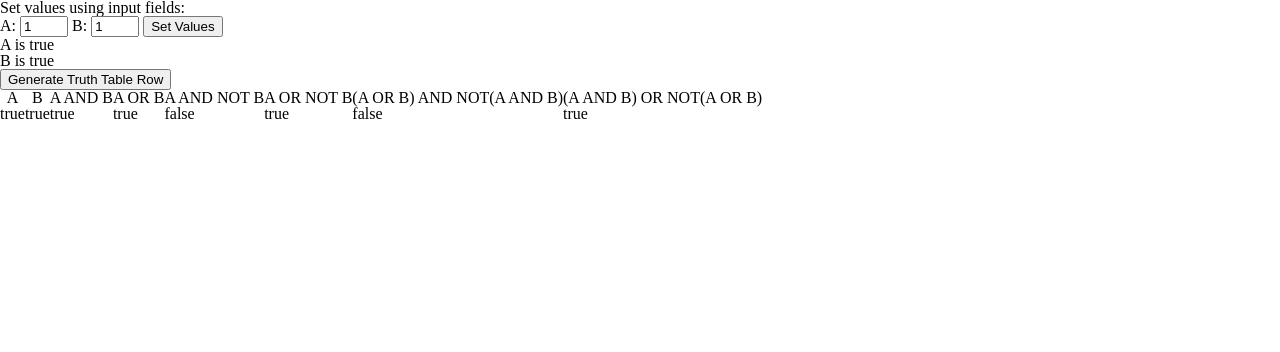
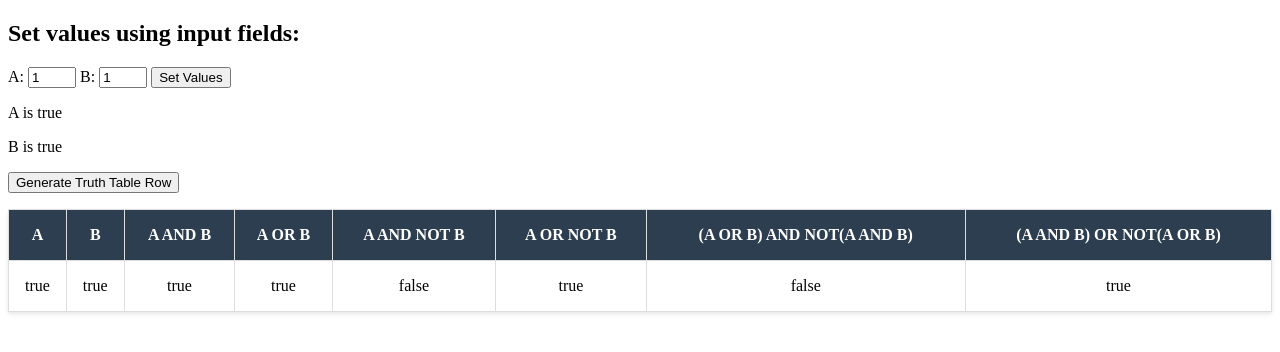
Before and after one commit to kimberly332/interactive_logical_variables, a plain HTML site: page index.html in a window 1280 px wide. Both pictures are taken after a click on the button "Generate Truth Table Row". Drawn offline with Linux system fonts and the light colour scheme.

```diff
--- a/css/main.css
+++ b/css/main.css
@@ -0,0 +1,37 @@
+#truth-table {
+    width: 100%;
+    margin: 1em 0;
+    border-collapse: collapse;
+    background-color: white;
+    box-shadow: 0 2px 4px rgba(0, 0, 0, 0.1);
+}
+
+#truth-table thead {
+    background-color: #2c3e50;
+    color: white;
+}
+
+#truth-table th {
+    padding: 1em 0.5em;
+    text-align: center;
+    font-weight: bold;
+    border: 1.5px solid #ddd;
+}
+
+#truth-table td {
+    padding: 1em 0.5em;
+    text-align: center;
+    border: 1px solid #ddd;
+}
+
+#truth-table tbody tr:nth-child(even) {
+    background-color: #f8f9fa;
+}
+
+#truth-table tbody tr:nth-child(odd) {
+    background-color: white;
+}
+
+#truth-table tbody tr:hover {
+    background-color: #f0f7ff;
+}
--- a/index.html
+++ b/index.html
@@ -5,7 +5,7 @@
     <meta name="viewport" content="width=device-width, initial-scale=1.0">
 
      <!-- Load stylesheet here -->
-     <link rel="stylesheet" href="./css/reset.css">
+     <!-- <link rel="stylesheet" href="./css/reset.css"> -->
      <link rel="stylesheet" href="./css/main.css">
 
     <title>Interactive Logical Variables</title>
@@ -41,16 +41,6 @@
         <tbody id="table-body">
         </tbody>
     </table>
-
-    <!-- <div class="operations">
-        <button onclick="displayAND()">A AND B</button>
-        <button onclick="displayOR()">A OR B</button>
-        <button onclick="displayNOTA()">NOT A</button>
-        <button onclick="displayNOTB()">NOT B</button>
-
-        <div id="result" class="result">Results: <span id="result-value"></span></div>
-    </div> -->
-
     <script src="./js/main.js"></script>
 </body>
 </html>
```
Also changed, not shown: js/main.js (+10 -0 lines).
